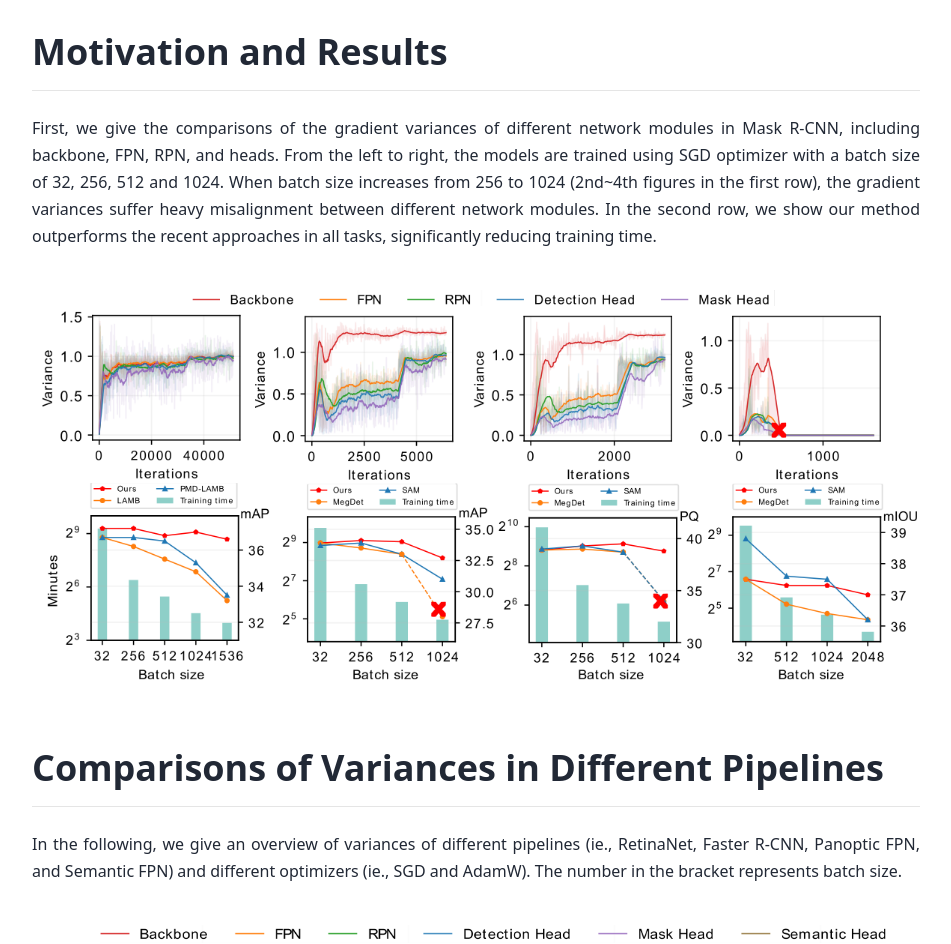
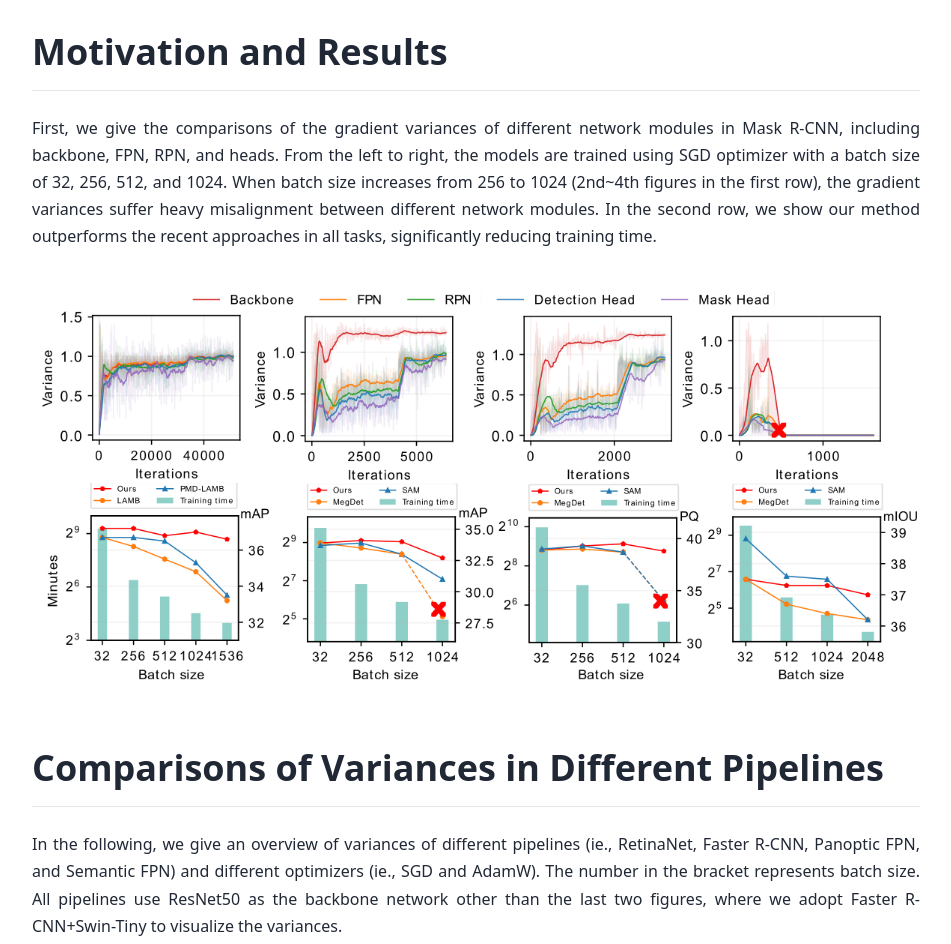
Before and after one commit to anonymized-agvm/anonymized-agvm.github.io, a plain HTML site: page index.html in a window 1280 px wide. Shown: the part 853-1797 px from the top of the page, without its empty margins (184-1135 px from the left). Drawn offline with Linux system fonts and the light colour scheme; some icons are missing; a web font is replaced by a local one.

Commit message:
Update index.html

```diff
--- a/index.html
+++ b/index.html
@@ -55,7 +55,7 @@
             Motivation and Results
         </h2>
         <p>
-            First, we give the comparisons of the gradient variances of different network modules in Mask R-CNN, including backbone, FPN, RPN, and heads. From the left to right, the models are trained using SGD optimizer with a batch size of 32, 256, 512 and 1024. When batch size increases from 256 to 1024 (2nd~4th figures in the first row), the gradient variances suffer heavy misalignment between different network modules. In the second row, we show our method outperforms the recent approaches in all tasks, significantly reducing training time.
+            First, we give the comparisons of the gradient variances of different network modules in Mask R-CNN, including backbone, FPN, RPN, and heads. From the left to right, the models are trained using SGD optimizer with a batch size of 32, 256, 512, and 1024. When batch size increases from 256 to 1024 (2nd~4th figures in the first row), the gradient variances suffer heavy misalignment between different network modules. In the second row, we show our method outperforms the recent approaches in all tasks, significantly reducing training time.
         </p>
         <div>
             <img class="figure" src="media/up_cropped.png" width="100%" alt="Visualization">
@@ -66,7 +66,7 @@
             Comparisons of Variances in Different Pipelines
         </h2>
         <p>
-            In the following, we give an overview of variances of different pipelines (ie., RetinaNet, Faster R-CNN, Panoptic FPN, and Semantic FPN) and different optimizers (ie., SGD and AdamW). The number in the bracket represents batch size.
+            In the following, we give an overview of variances of different pipelines (ie., RetinaNet, Faster R-CNN, Panoptic FPN, and Semantic FPN) and different optimizers (ie., SGD and AdamW). The number in the bracket represents batch size. All pipelines use ResNet50 as the backbone network other than the last two figures, where we adopt Faster R-CNN+Swin-Tiny to visualize the variances.
         </p>
 
         <div>
```
